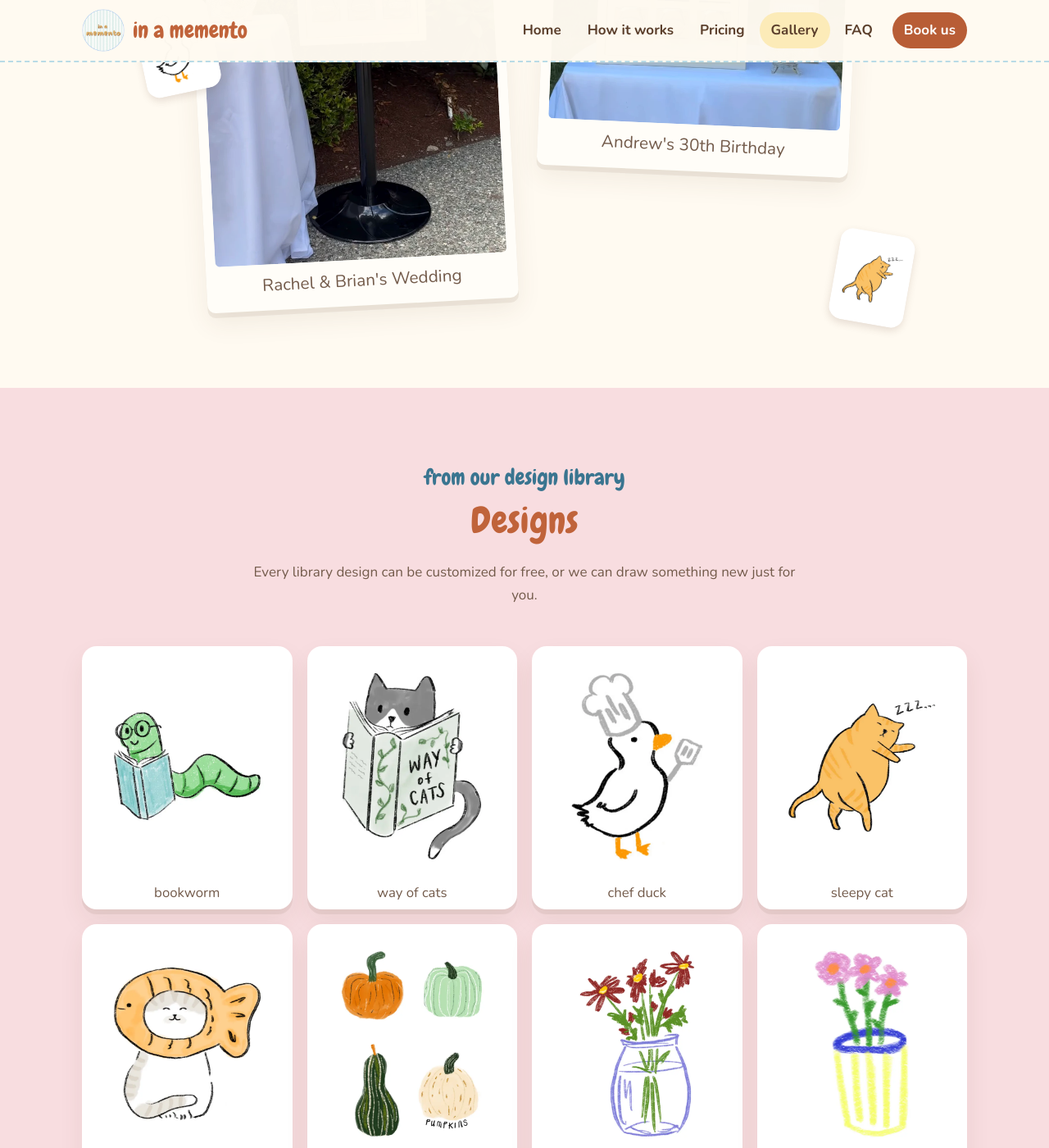
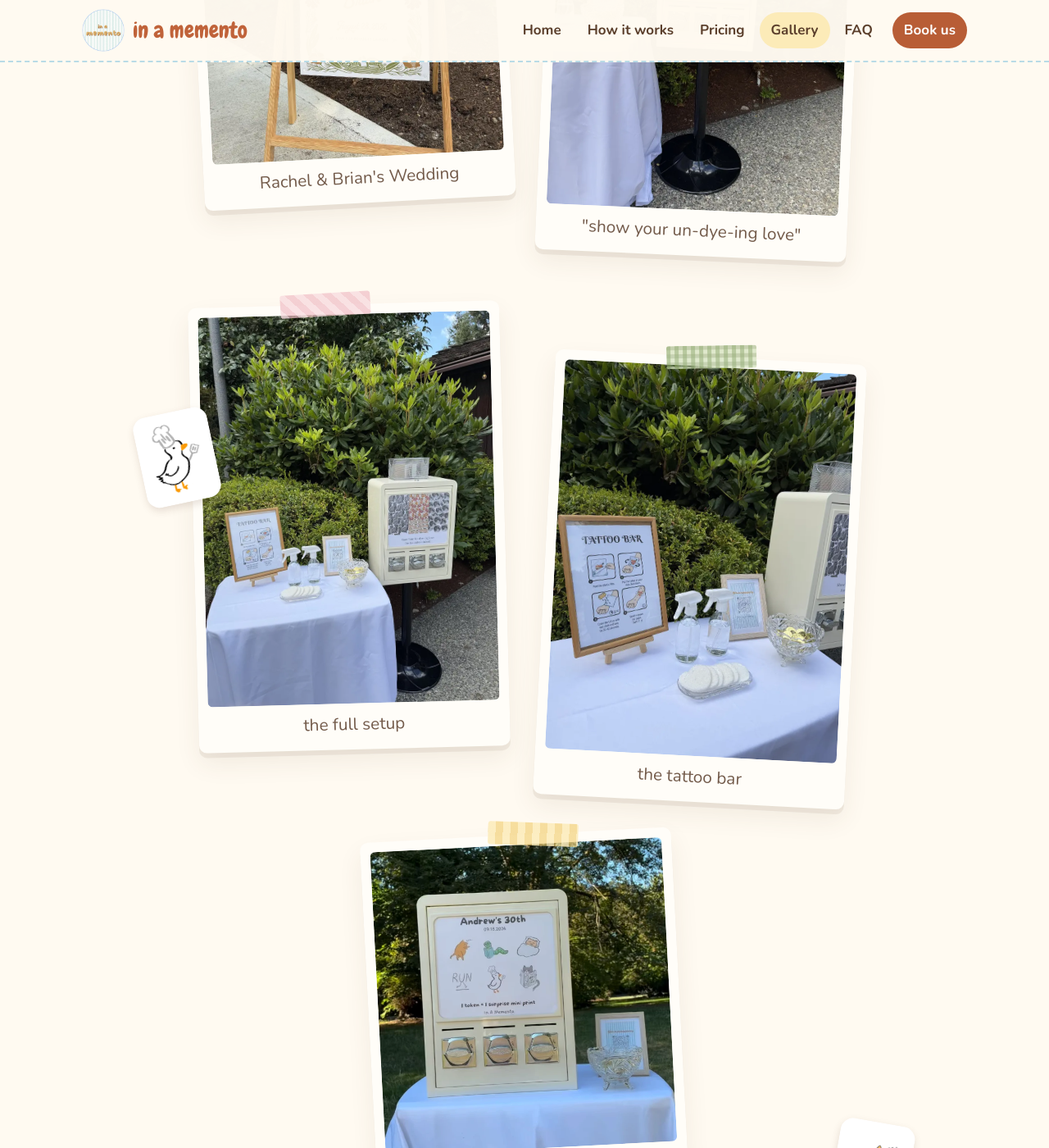
Before and after one commit to andrew-hy-kim/in.a.memento, a Jekyll site: the page built from gallery/index.html, in a window 1280 px wide and 1400 px high, scrolled down 951 px. Shown: the whole window at 82% size. Built offline with Jekyll 4.4.1, drawn with Linux system fonts in a browser that asks for light colours.

Commit message:
Add new photos from Rachel & Brian's wedding
Home wedding section shows the full setup (machine + tattoo bar); the
Gallery scrapbook adds the welcome sign, the machine on its stand, the
full setup and the tattoo bar close-up. Replaces the old machine photo.

Co-Authored-By: Claude Opus 5.5 <noreply@anthropic.com>
Claude-Session: https://claude.ai/code/session_01A4x6zNFM2ikQnVBPRWM1LK

```diff
--- a/_includes/schema-business.html
+++ b/_includes/schema-business.html
@@ -6,7 +6,7 @@
   "description": {{ site.description | strip_newlines | strip | jsonify }},
   "url": "{{ site.url }}/",
   "logo": "{{ site.url }}/images/logo.png",
-  "image": ["{{ site.url }}/images/share.jpg", "{{ site.url }}/images/gallery/machine-on-stand.webp", "{{ site.url }}/images/gallery/andrews-30th.webp"],
+  "image": ["{{ site.url }}/images/share.jpg", "{{ site.url }}/images/gallery/wedding-setup.webp", "{{ site.url }}/images/gallery/andrews-30th.webp"],
   "priceRange": "$$",
   "address": { "@type": "PostalAddress", "addressLocality": "Seattle", "addressRegion": "WA", "addressCountry": "US" },
   "areaServed": [
--- a/gallery/index.html
+++ b/gallery/index.html
@@ -26,9 +26,24 @@ description: "See our sticker, tattoo and/or mini print vending machine at Seatt
     <div class="scrapbook">
       <img class="scrap-sticker sticker-a" src="{{ '/images/designs/chef-duck.webp' | relative_url }}" alt="" aria-hidden="true" loading="lazy">
       <figure class="polaroid scrap">
-        <img src="{{ '/images/gallery/machine-on-stand.webp' | relative_url }}" width="660" height="1112" loading="lazy"
-             alt="The vending machine on its stand at Rachel & Brian's outdoor wedding, with a sign reading 'Show Your Un-dye-ing Love For Us and Get Inked!'">
+        <img src="{{ '/images/gallery/wedding-sign.webp' | relative_url }}" width="825" height="1100" loading="lazy"
+             alt="A wooden easel holding Rachel & Brian's wedding welcome sign, with a hand-drawn floral border, in a wooded park">
         <figcaption>Rachel &amp; Brian's Wedding</figcaption>
+      </figure>
+      <figure class="polaroid scrap">
+        <img src="{{ '/images/gallery/wedding-machine.webp' | relative_url }}" width="825" height="1100" loading="lazy"
+             alt="The cream vending machine on its black stand, with three coin slots and a sign reading 'Show Your Un-dye-ing Love For Us and Get Inked!'">
+        <figcaption>"show your un-dye-ing love"</figcaption>
+      </figure>
+      <figure class="polaroid scrap">
+        <img src="{{ '/images/gallery/wedding-setup.webp' | relative_url }}" width="825" height="1100" loading="lazy"
+             alt="The full setup: the vending machine beside a table with a Tattoo Bar sign, spray bottles, sponges, gold tokens and an Instagram QR code">
+        <figcaption>the full setup</figcaption>
+      </figure>
+      <figure class="polaroid scrap">
+        <img src="{{ '/images/gallery/wedding-tattoo-bar.webp' | relative_url }}" width="825" height="1100" loading="lazy"
+             alt="Close up of the tattoo bar: a framed four-step guide to applying a temporary tattoo, two spray bottles, sponges and a crystal bowl of gold tokens">
+        <figcaption>the tattoo bar</figcaption>
       </figure>
       <figure class="polaroid scrap">
         <img src="{{ '/images/gallery/andrews-30th.webp' | relative_url }}" width="624" height="651" loading="lazy"
--- a/index.html
+++ b/index.html
@@ -49,8 +49,8 @@ description: "Sticker, temporary tattoo and/or mini print vending machine rental
       <a class="btn btn-primary" href="{{ '/pricing/' | relative_url }}">See pricing</a>
     </div>
     <figure class="polaroid tilt-left photo-tall">
-      <img src="{{ '/images/gallery/machine-on-stand.webp' | relative_url }}" width="660" height="1112" loading="lazy"
-           alt="The vending machine on its stand at Rachel & Brian's outdoor wedding, with a sign reading 'Show Your Un-dye-ing Love For Us and Get Inked!' and a bowl of tokens nearby">
+      <img src="{{ '/images/gallery/wedding-setup.webp' | relative_url }}" width="825" height="1100" loading="lazy"
+           alt="The in a memento setup at Rachel & Brian's wedding: the cream vending machine on its stand beside a table with a Tattoo Bar instruction sign, spray bottles, sponges, a bowl of gold tokens and an Instagram QR code">
       <figcaption>Rachel &amp; Brian's Wedding</figcaption>
     </figure>
   </div>
```
Also changed, not shown: images/gallery/machine-on-stand.webp (deleted), images/gallery/wedding-machine.webp (added), images/gallery/wedding-setup.webp (added), images/gallery/wedding-sign.webp (added), images/gallery/wedding-tattoo-bar.webp (added).
